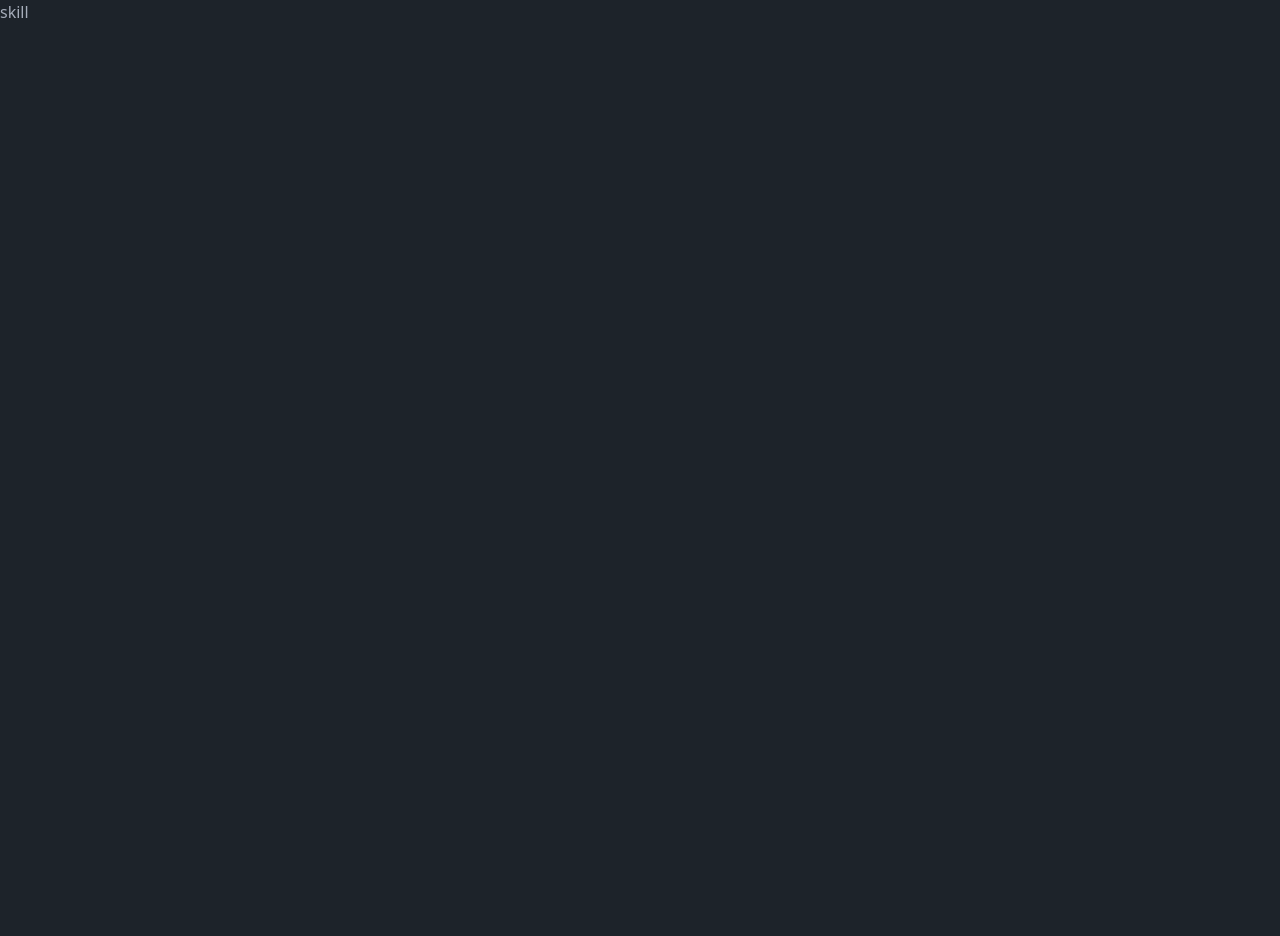
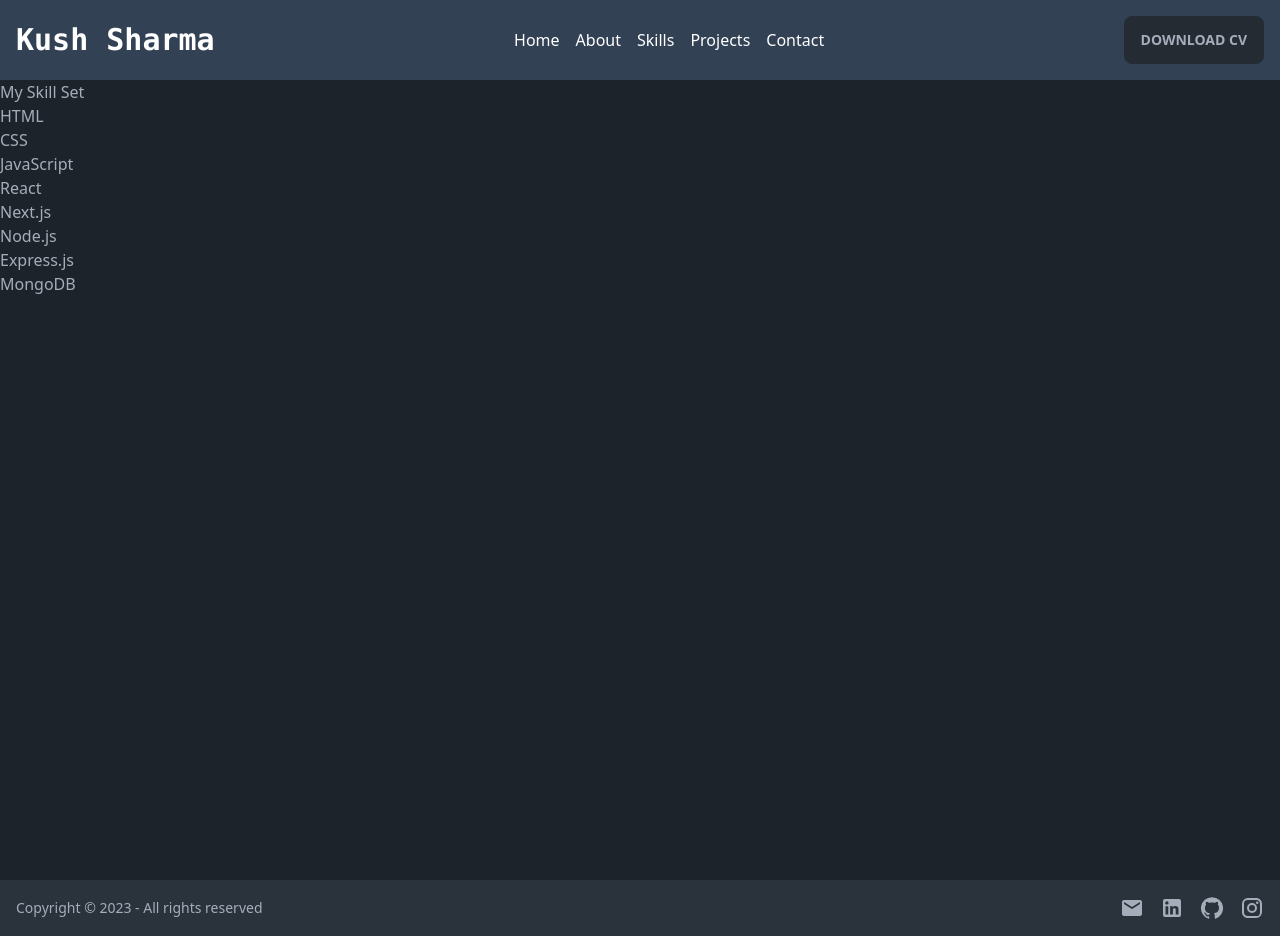
Before and after one commit to Kushhhhhhhh/PortfolioNew, a Next.js app: page /skills in a window 1280 px wide. Before the commit the page ends 800 px from the top, so only its background shows below. Built offline with nearby package versions, Linux system fonts and the light colour scheme.

Commit message:
some nav changes

```diff
--- a/app/About/page.js
+++ b/app/About/page.js
@@ -1,10 +1,12 @@
 'use client'
 import React from 'react'
-import Footer from '../components/Footer';
+import Navbar from '../components/Navbar.js';
+import Footer from '../components/Footer.js';
 
 const About = () => {
   return (
   <>
+  <Navbar />
 <main className="w-full min-h-screen container mx-auto py-8">
   <h1 className="text-4xl font-bold mb-4 text-center">About Me</h1>
 
--- a/app/Navbar/page.js
+++ b/app/components/Navbar.js
@@ -17,6 +17,7 @@ const Navbar = () => {
     <div className="flex flex-col md:flex-row items-center justify-between space-y-4 md:space-y-0">
       <h3 className="text-4xl font-bold text-white font-mono text-center md:text-left sm:text-3xl">Kush Sharma</h3>
       <ul className="flex space-x-4">
+      <li className="text-white text-base hover:text-slate-300 hover:font-bold"><Link href="/">Home</Link></li>
         <li className="text-white text-base hover:text-slate-300 hover:font-bold"><Link href="/about">About</Link></li>
         <li  className="text-white text-base hover:text-slate-300 hover:font-bold"><Link href="/skills">Skills</Link></li>
         <li  className="text-white text-base hover:text-slate-300 hover:font-bold"><Link href="/projects">Projects</Link></li>
--- a/app/page.js
+++ b/app/page.js
@@ -1,6 +1,6 @@
 'use client';
 import Link from 'next/link'
-import Navbar from './Navbar/page';
+import Navbar from './components/Navbar';
 import HomePage from './HomePage/page';
 
 export default function Home() {
--- a/app/skills/page.js
+++ b/app/skills/page.js
@@ -1,11 +1,26 @@
 'use client'
 import React from 'react'
+import Navbar from '../components/Navbar.js';
+import Footer from '../components/Footer.js';
 
 const Skill = () => {
+    const skills = ['HTML', 'CSS', 'JavaScript', 'React', 'Next.js', 'Node.js', 'Express.js', 'MongoDB'];
+
   return  <>
-      <main>
-        <h1>skill</h1>
+  <Navbar />
+
+      <main className='w-full min-h-screen'>
+      <div>
+      <h2>My Skill Set</h2>
+      <ul>
+        {skills.map((skill, index) => (
+          <li key={index}>{skill}</li>
+        ))}
+      </ul>
+    </div>
       </main>
+
+   <Footer />
 </>
 }
 
```
